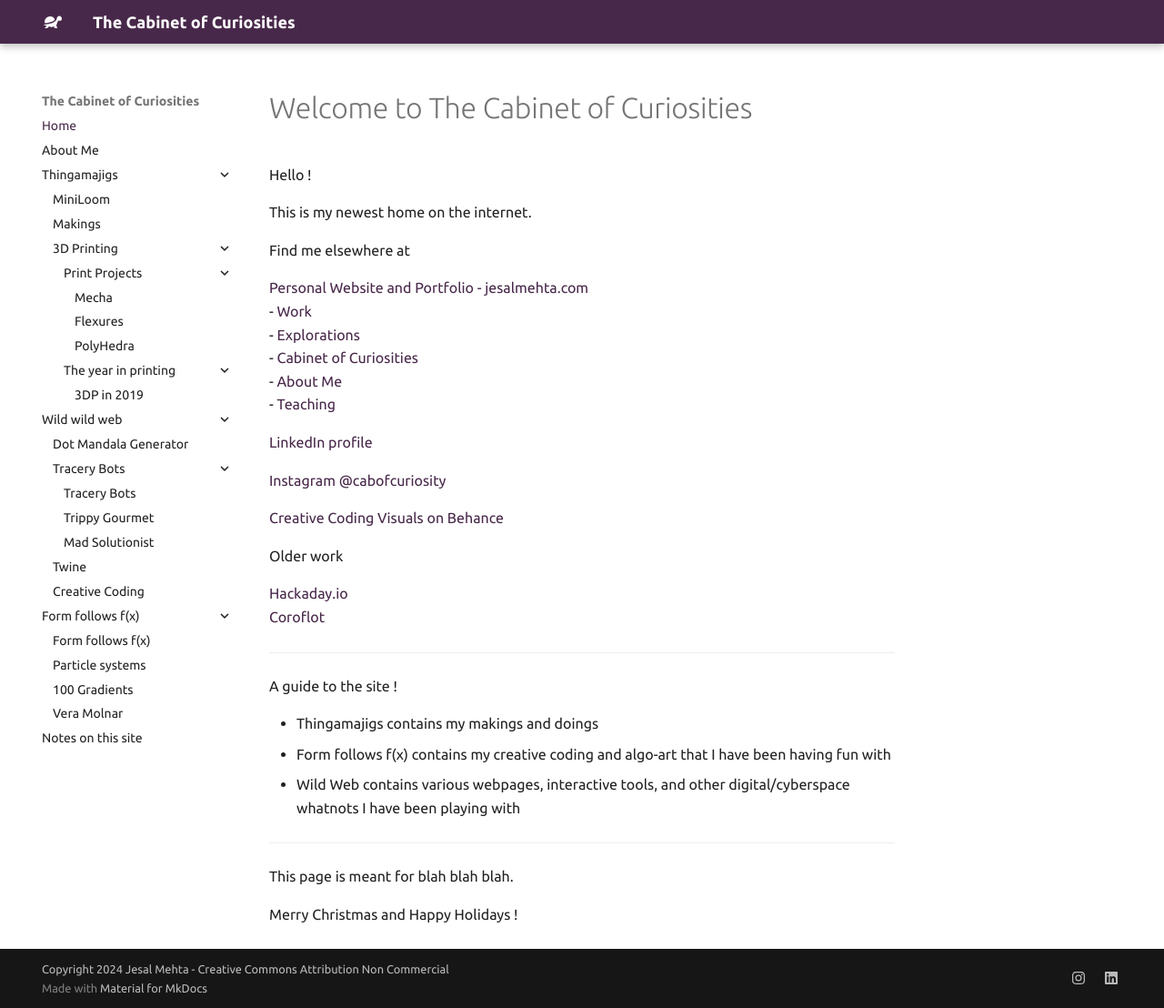
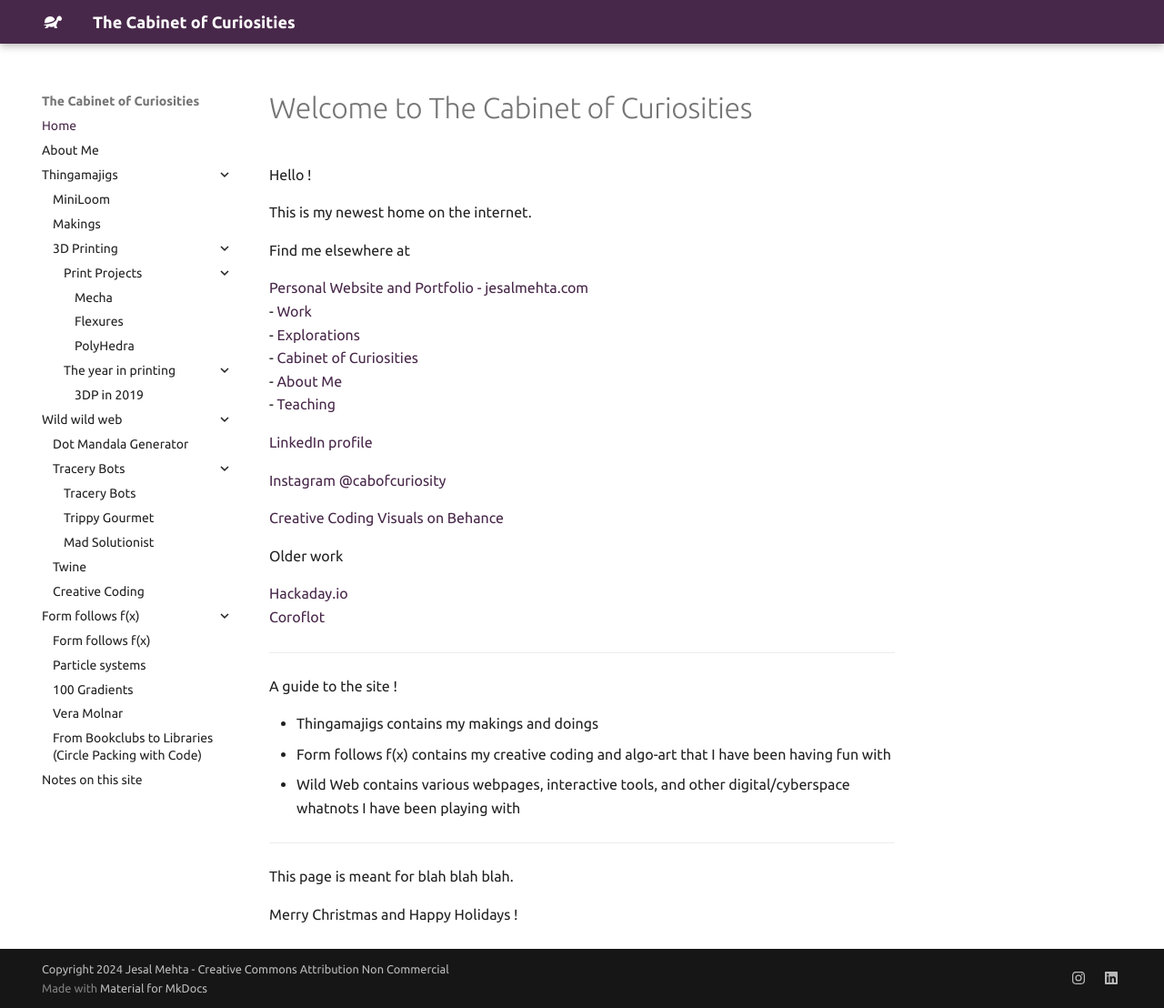
Before and after one commit to jesmehta/CabinetOfCuriosities, an MkDocs documentation site: the page built from docs/index.md, in a window 1280 px wide and 1108 px high. Shown: the whole window at 91% size. Built offline with MkDocs 1.6.1 and Material for MkDocs 9.7.7, drawn with Linux system fonts in a browser that asks for light colours.

Commit message:
updating yml for PackingShapes

```diff
--- a/mkdocs.yml
+++ b/mkdocs.yml
@@ -36,6 +36,8 @@ nav:
     - Particle systems : fffx/particleSystems.md
     - 100 Gradients : fffx/100Gradients.md
     - Vera Molnar : fffx/VeraMolnarRetrospective.md
+    - From Bookclubs to Libraries (Circle Packing with Code) : fffx/PackingShapes.md
+
   - Notes on this site : site_notes.md
 
 
```
